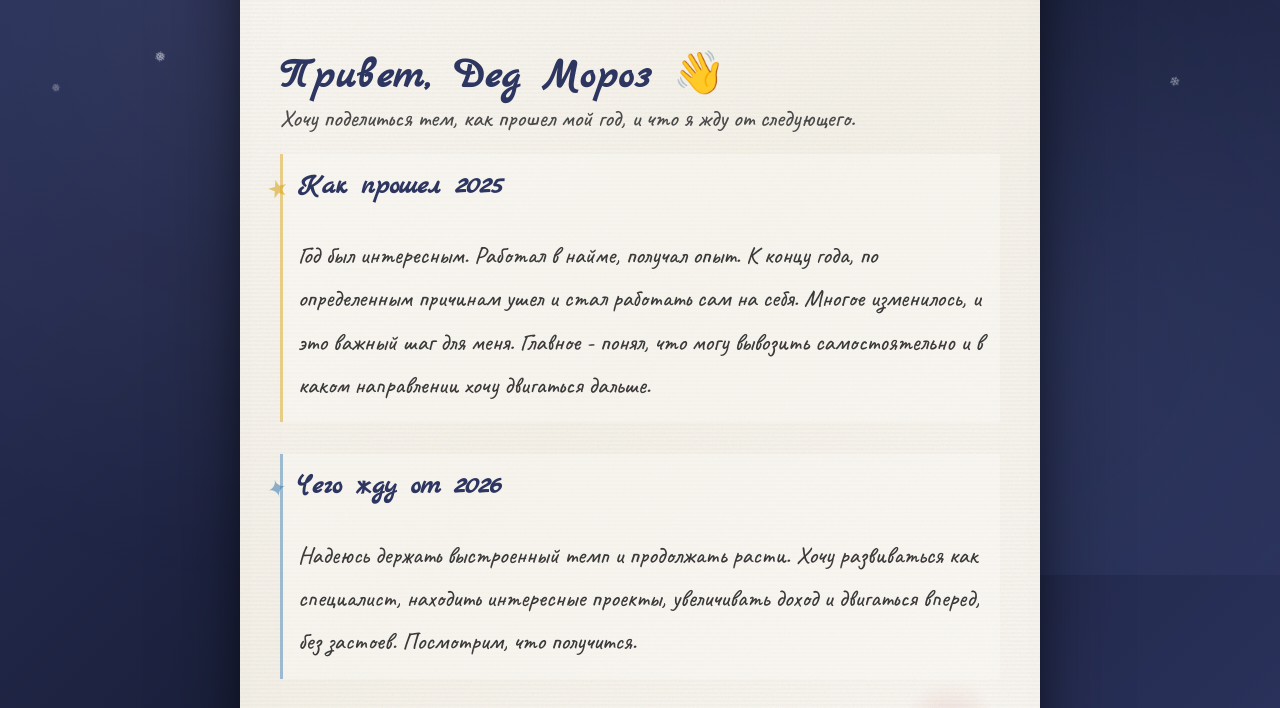
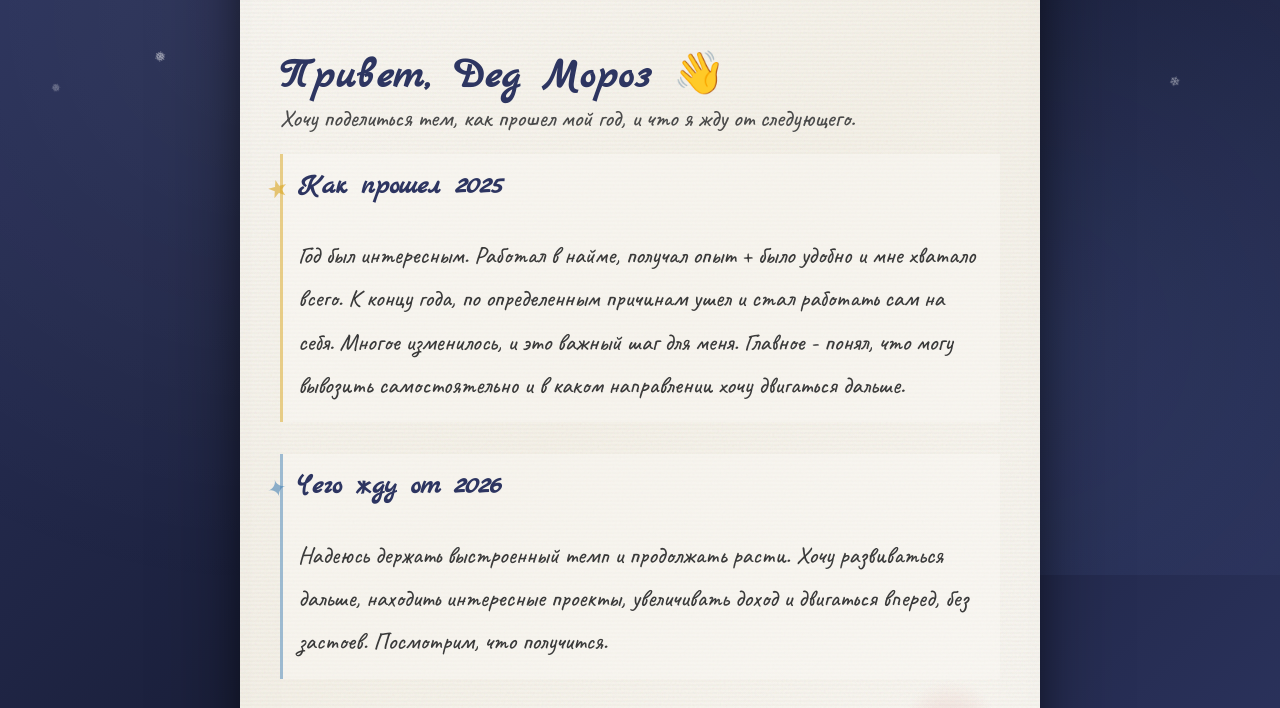
Before and after one commit to Ellingt0n/new-year-Aroken, a plain HTML site: page index.html in a window 1280 px wide. Shown: the part 225-933 px from the top of the page. Drawn offline with Linux system fonts and the light colour scheme.

Commit message:
Update index.html

```diff
--- a/index.html
+++ b/index.html
@@ -64,7 +64,7 @@
                                             </tr>
                                             <tr>
                                                 <td class="section-text">
-                                                    Год был интересным. Работал в найме, получал опыт. К концу года, по
+                                                    Год был интересным. Работал в найме, получал опыт + было удобно и мне хватало всего. К концу года, по
                                                     определенным причинам
                                                     ушел и стал работать сам на себя. Многое изменилось, и это важный
                                                     шаг
@@ -86,7 +86,7 @@
                                             <tr>
                                                 <td class="section-text">
                                                     Надеюсь держать выстроенный темп и продолжать расти. Хочу
-                                                    развиваться как специалист, находить интересные проекты, увеличивать
+                                                    развиваться дальше, находить интересные проекты, увеличивать
                                                     доход и двигаться вперед,
                                                     без застоев.
                                                     Посмотрим,
```
